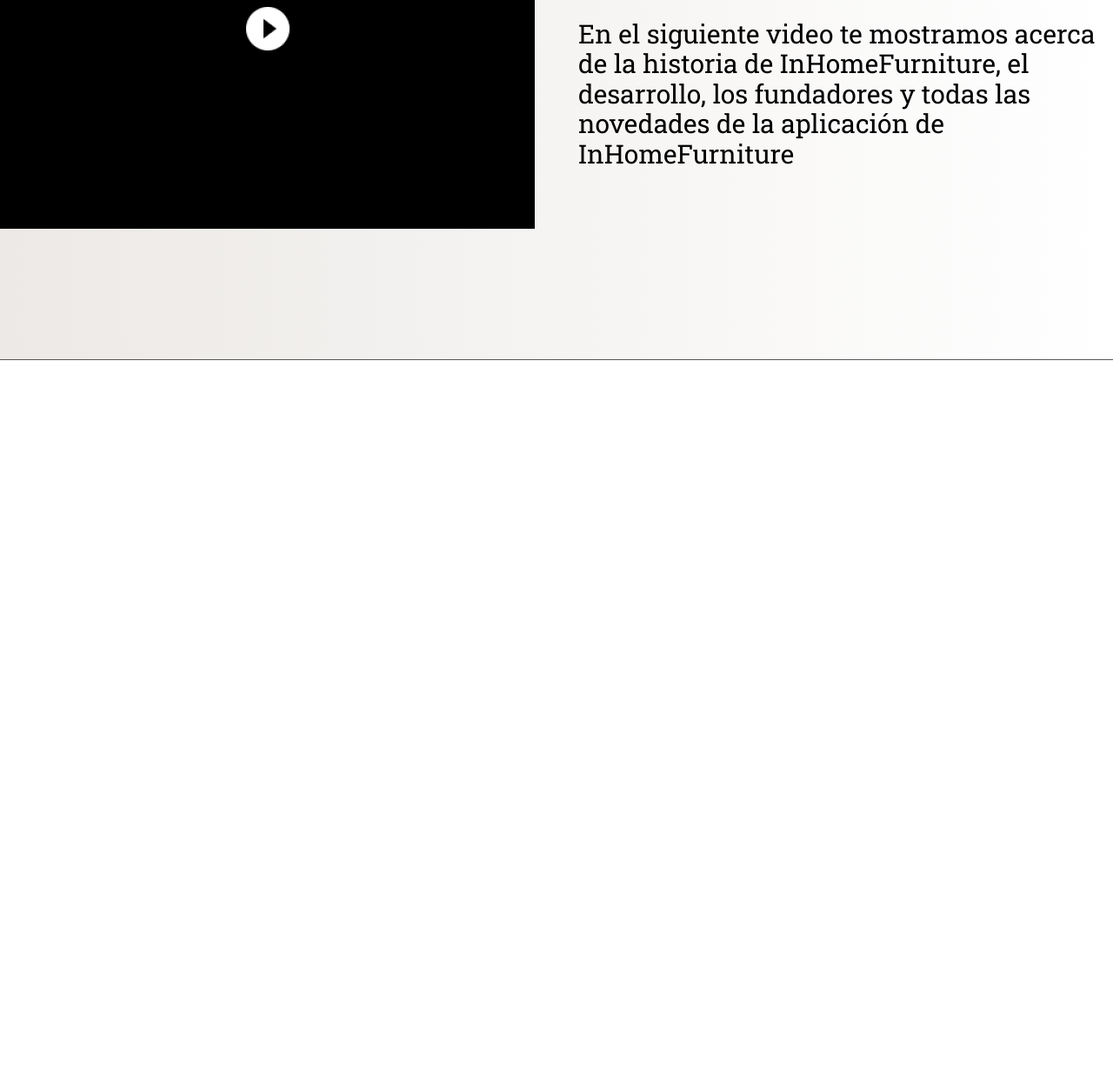
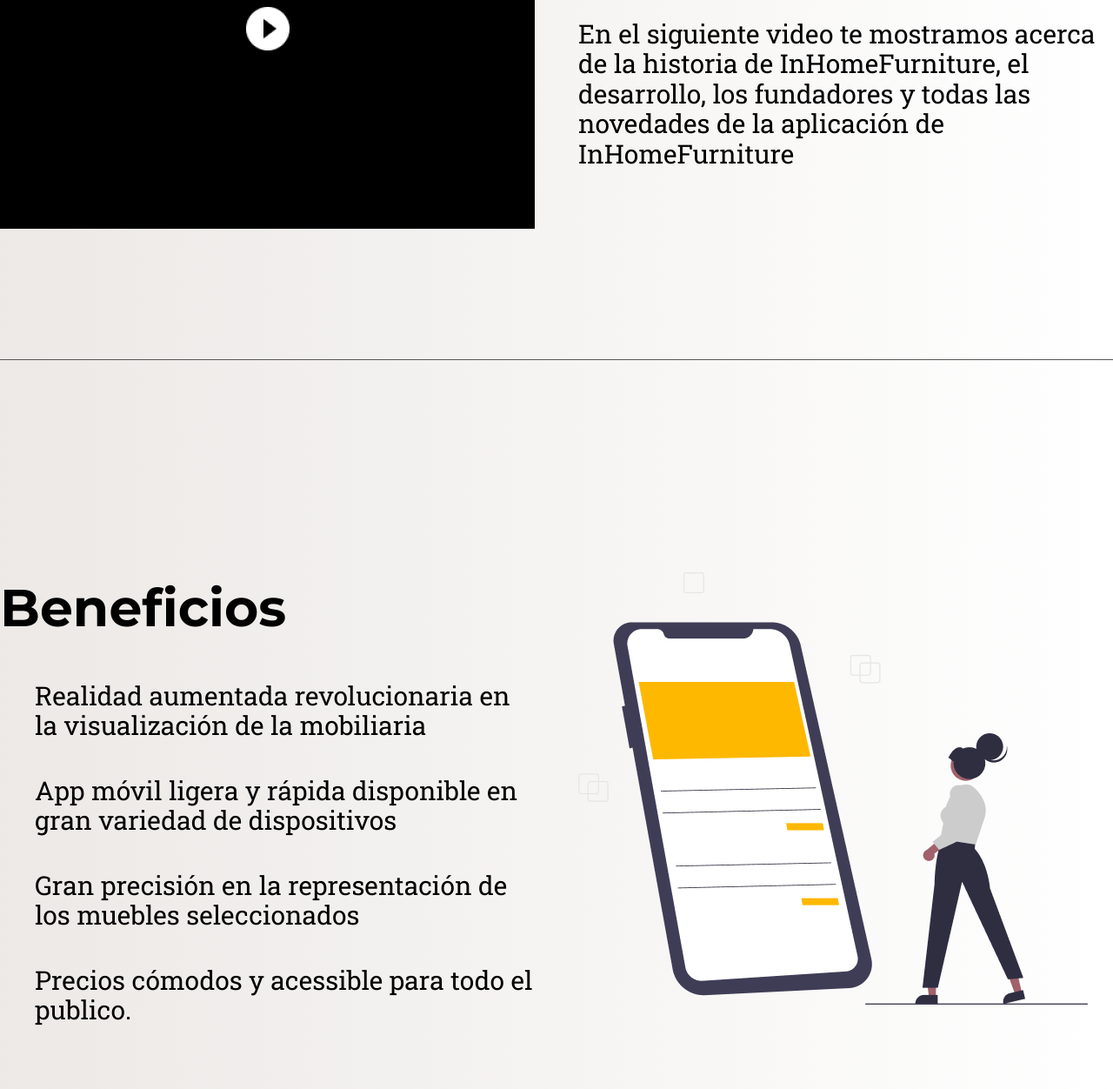
Before and after one commit to maiyq1/pruebaInHOme, a plain HTML site: page index.html in a window 1280 px wide. Shown: the part 1197-2449 px from the top of the page at 87% size. Before the commit the page ends 1611 px from the top, so only its background shows below. Drawn offline with nearby package versions, Linux system fonts and the light colour scheme.

Commit message:
(html y css) beneficios

```diff
--- a/css/style.css
+++ b/css/style.css
@@ -215,3 +215,43 @@
     }
 
 }
+
+/* Beneficios */
+
+.beneficios {
+    padding: 5rem 0;
+    border-bottom: 1px solid var(--grisSemi);
+}
+.beneficios-contenido {
+    padding-top: 5rem;
+}
+
+.beneficios-contenido-titulo {
+    text-align: center;
+}
+.beneficios-contenido-lista {
+    list-style: none;
+}
+.beneficios-contenido-lista li {
+    padding-bottom: 4rem;
+}
+@media (min-width: 768px) {
+    .beneficios {
+        padding: 15rem 0;
+        display: grid;
+        grid-template-columns: repeat(2,1fr);
+        column-gap: 5rem;
+    }
+    .beneficios-contenido-titulo {
+        font-size: 6rem;
+        text-align: initial;
+    }
+    .beneficios-contenido-lista {
+        font-size: 3rem;
+        list-style: none;
+    }
+    .beneficios-imagen {
+        display: flex;
+        align-items: center;
+    }
+}
--- a/index.html
+++ b/index.html
@@ -56,5 +56,19 @@
             </p>
         </div>
     </section>
+    <section id="beneficios" class="contenedor beneficios">
+        <div class="beneficios-contenido">
+            <h2 class="beneficios-contenido-titulo">Beneficios</h2>
+            <ul class="beneficios-contenido-lista">
+                <li>Realidad aumentada revolucionaria en la visualización de la mobiliaria</li>
+                <li>App móvil ligera y rápida disponible en gran variedad de dispositivos</li>
+                <li>Gran precisión en la representación de los muebles seleccionados</li>
+                <li>Precios cómodos y acessible para todo el publico.</li>
+            </ul>
+        </div>
+        <div class="beneficios-imagen">
+            <img src="img/beneficios.png" alt="Imagen Beneficios">
+        </div>
+    </section>
 </body>
 </html>
```
